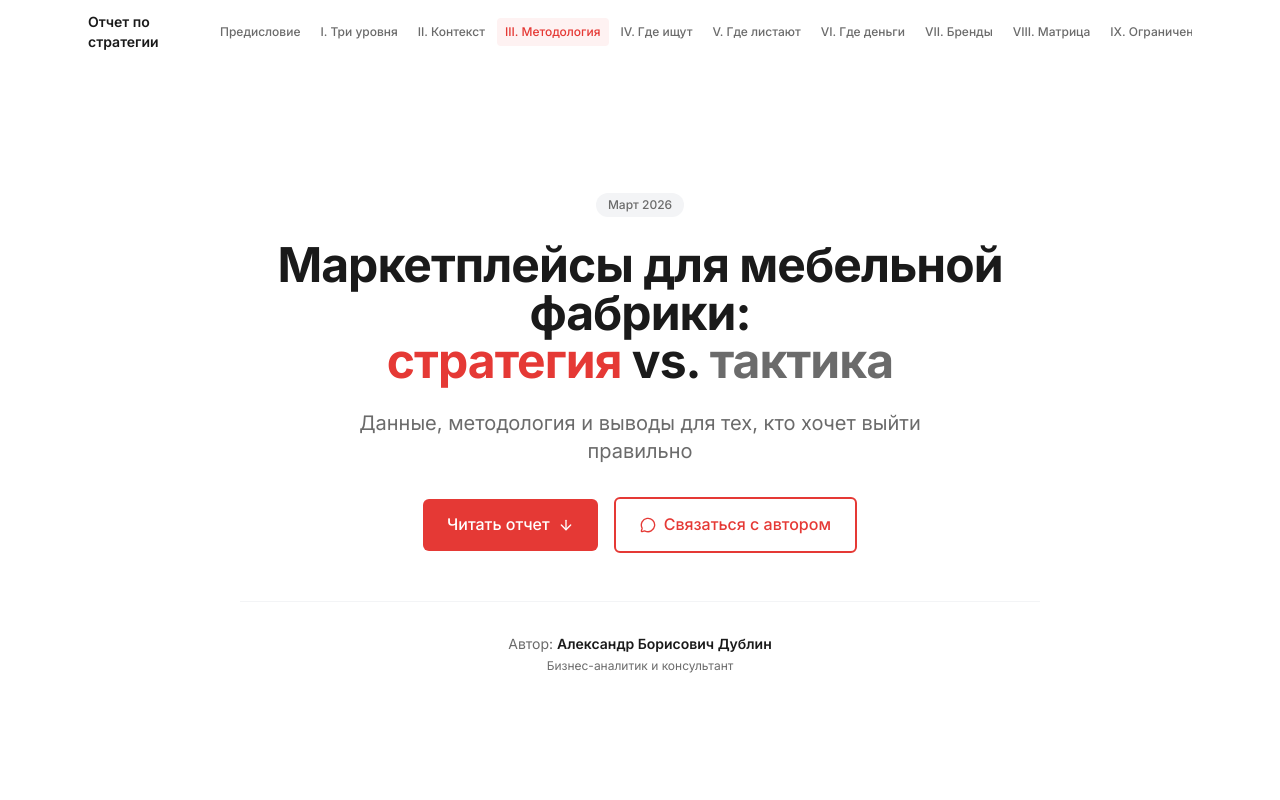
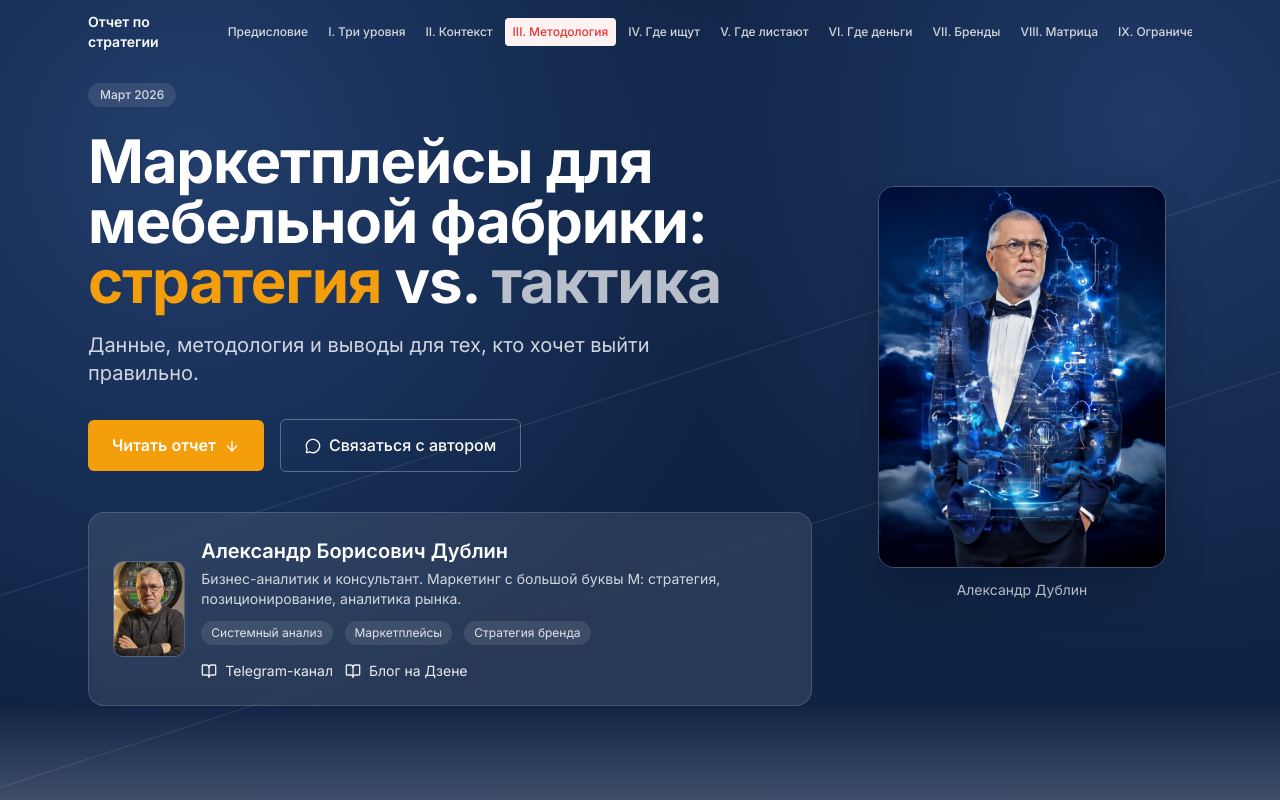
Before and after one commit to abdublinn/kimi-agent-site-2, a React (Vite) app: page / in a window 1280 px wide. Shown: the top 800 px of the page. Built offline with nearby package versions, Linux system fonts and the light colour scheme.

Commit message:
Redesign hero with author block and photos

```diff
--- a/src/App.tsx
+++ b/src/App.tsx
@@ -4,7 +4,6 @@ import { Quote } from './sections/Quote';
 import { Section } from './components/Section';
 import { DataTable } from './components/DataTable';
 import { InteractiveInsights } from './components/InteractiveInsights';
-import { AboutAuthor } from './sections/AboutAuthor';
 import { Footer } from './sections/Footer';
 
 // Table column definitions
@@ -709,7 +708,6 @@ function App() {
         </Section>
 
         <InteractiveInsights />
-        <AboutAuthor />
       </main>
 
       <Footer />
--- a/src/components/Navigation.tsx
+++ b/src/components/Navigation.tsx
@@ -12,7 +12,6 @@ const navLinks = [
   { label: 'VII. Бренды', href: '#part7' },
   { label: 'VIII. Матрица', href: '#part8' },
   { label: 'IX. Ограничения', href: '#part9' },
-  { label: 'Обо мне', href: '#about-author' },
 ];
 
 export function Navigation() {
@@ -76,7 +75,9 @@ export function Navigation() {
                 e.preventDefault();
                 window.scrollTo({ top: 0, behavior: 'smooth' });
               }}
-              className="text-sm font-semibold text-[#1A1A1A] hover:text-[#E53935] transition-colors"
+              className={`text-sm font-semibold transition-colors ${
+                isScrolled ? 'text-[#1A1A1A] hover:text-[#E53935]' : 'text-white hover:text-white/80'
+              }`}
             >
               Отчет по стратегии
             </a>
@@ -91,7 +92,9 @@ export function Navigation() {
                   className={`px-2 py-1.5 text-xs font-medium rounded transition-colors whitespace-nowrap ${
                     activeSection === link.href.slice(1)
                       ? 'text-[#E53935] bg-red-50'
-                      : 'text-[#6B6B6B] hover:text-[#1A1A1A] hover:bg-gray-100'
+                      : isScrolled
+                      ? 'text-[#6B6B6B] hover:text-[#1A1A1A] hover:bg-gray-100'
+                      : 'text-white/80 hover:text-white hover:bg-white/10'
                   }`}
                 >
                   {link.label}
@@ -102,7 +105,9 @@ export function Navigation() {
             {/* Mobile Menu Button */}
             <button
               onClick={() => setIsMobileMenuOpen(!isMobileMenuOpen)}
-              className="xl:hidden p-2 text-[#1A1A1A] hover:text-[#E53935] transition-colors"
+              className={`xl:hidden p-2 transition-colors ${
+                isScrolled ? 'text-[#1A1A1A] hover:text-[#E53935]' : 'text-white hover:text-white/80'
+              }`}
               aria-label="Toggle menu"
             >
               {isMobileMenuOpen ? <X className="w-6 h-6" /> : <Menu className="w-6 h-6" />}
--- a/src/sections/Hero.tsx
+++ b/src/sections/Hero.tsx
@@ -1,5 +1,5 @@
 import { useEffect, useRef } from 'react';
-import { ArrowDown, MessageCircle } from 'lucide-react';
+import { ArrowDown, BookOpen, MessageCircle } from 'lucide-react';
 
 export function Hero() {
   const heroRef = useRef<HTMLDivElement>(null);
@@ -35,32 +35,35 @@ export function Hero() {
   };
 
   return (
-    <section
-      ref={heroRef}
-      className="min-h-screen flex items-center justify-center bg-white pt-16"
-    >
-      <div className="container-main text-center max-w-4xl">
+    <section ref={heroRef} className="relative min-h-screen pt-20 pb-14 overflow-hidden bg-[#0F2344]">
+      <div className="absolute inset-0 bg-[radial-gradient(circle_at_15%_20%,rgba(70,110,180,.35),transparent_45%),radial-gradient(circle_at_90%_15%,rgba(80,120,200,.25),transparent_40%)]" />
+      <div className="absolute -left-32 top-1/2 h-px w-[160%] -translate-y-24 rotate-[-18deg] bg-white/10" />
+      <div className="absolute -left-32 top-1/2 h-px w-[160%] translate-y-24 rotate-[-18deg] bg-white/10" />
+      <div className="absolute inset-x-0 bottom-0 h-24 bg-gradient-to-t from-white/20 to-transparent" />
+
+      <div className="container-main relative z-10">
+        <div className="grid lg:grid-cols-[1fr_340px] gap-10 items-center max-w-6xl mx-auto">
+          <div>
             <div className="animate-item">
-          <span className="inline-block px-3 py-1 text-xs font-medium text-[#6B6B6B] bg-gray-100 rounded-full mb-6">
+              <span className="inline-block px-3 py-1 text-xs font-medium text-white/80 bg-white/10 rounded-full mb-6">
                 Март 2026
               </span>
             </div>
 
-        <h1 className="animate-item text-3xl sm:text-4xl lg:text-5xl font-bold text-[#1A1A1A] leading-tight mb-6">
+            <h1 className="animate-item text-4xl sm:text-5xl lg:text-6xl font-bold text-white leading-tight mb-5">
               Маркетплейсы для мебельной фабрики:
               <br />
-          <span className="text-[#E53935]">стратегия</span> vs.{' '}
-          <span className="text-[#6B6B6B]">тактика</span>
+              <span className="text-[#F59E0B]">стратегия</span> vs. <span className="text-white/70">тактика</span>
             </h1>
 
-        <p className="animate-item text-lg sm:text-xl text-[#6B6B6B] mb-8 max-w-2xl mx-auto">
-          Данные, методология и выводы для тех, кто хочет выйти правильно
+            <p className="animate-item text-lg sm:text-xl text-white/80 mb-8 max-w-2xl">
+              Данные, методология и выводы для тех, кто хочет выйти правильно.
             </p>
 
-        <div className="animate-item flex flex-col sm:flex-row items-center justify-center gap-4 mb-12">
+            <div className="animate-item flex flex-wrap items-center gap-4 mb-10">
               <button
                 onClick={scrollToContent}
-            className="inline-flex items-center gap-2 px-6 py-3 bg-[#E53935] text-white font-medium rounded-lg hover:bg-red-600 transition-all hover:scale-[1.02] active:scale-[0.98]"
+                className="inline-flex items-center gap-2 px-6 py-3 bg-[#F59E0B] text-white font-semibold rounded-lg hover:bg-amber-500 transition-all hover:scale-[1.02] active:scale-[0.98]"
               >
                 Читать отчет
                 <ArrowDown className="w-4 h-4" />
@@ -69,23 +72,65 @@ export function Hero() {
                 href="https://t.me/AleksandrBorisovich73"
                 target="_blank"
                 rel="noopener noreferrer"
-            className="inline-flex items-center gap-2 px-6 py-3 border-2 border-[#E53935] text-[#E53935] font-medium rounded-lg hover:bg-red-50 transition-all hover:scale-[1.02] active:scale-[0.98]"
+                className="inline-flex items-center gap-2 px-6 py-3 border border-white/30 text-white font-medium rounded-lg hover:bg-white/10 transition-all"
               >
                 <MessageCircle className="w-4 h-4" />
                 Связаться с автором
               </a>
             </div>
 
-        <div className="animate-item pt-8 border-t border-gray-100">
-          <p className="text-sm text-[#6B6B6B]">
-            Автор:{' '}
-            <span className="font-semibold text-[#1A1A1A]">
-              Александр Борисович Дублин
-            </span>
+            <div id="about-author" className="animate-item bg-white/10 border border-white/15 backdrop-blur-sm rounded-2xl p-5 lg:p-6">
+              <div className="flex flex-col sm:flex-row gap-4 sm:items-center">
+                <img
+                  src="/images/author-photo.png"
+                  alt="Александр Борисович Дублин"
+                  className="w-24 h-24 rounded-xl object-cover border border-white/20"
+                />
+                <div>
+                  <p className="text-white text-xl font-semibold">Александр Борисович Дублин</p>
+                  <p className="text-white/80 text-sm mt-1">
+                    Бизнес-аналитик и консультант. Маркетинг с большой буквы М: стратегия, позиционирование, аналитика рынка.
                   </p>
-          <p className="text-xs text-[#6B6B6B] mt-1">
-            Бизнес-аналитик и консультант
-          </p>
+                  <div className="flex flex-wrap gap-3 mt-3 text-xs">
+                    <span className="px-2.5 py-1 rounded-full bg-white/10 text-white/85">Системный анализ</span>
+                    <span className="px-2.5 py-1 rounded-full bg-white/10 text-white/85">Маркетплейсы</span>
+                    <span className="px-2.5 py-1 rounded-full bg-white/10 text-white/85">Стратегия бренда</span>
+                  </div>
+                  <div className="flex flex-wrap gap-3 mt-4">
+                    <a
+                      href="https://t.me/ab_dublin"
+                      target="_blank"
+                      rel="noopener noreferrer"
+                      className="inline-flex items-center gap-2 text-white/90 hover:text-white text-sm"
+                    >
+                      <BookOpen className="w-4 h-4" />
+                      Telegram-канал
+                    </a>
+                    <a
+                      href="https://dzen.ru/dbs_dubas"
+                      target="_blank"
+                      rel="noopener noreferrer"
+                      className="inline-flex items-center gap-2 text-white/90 hover:text-white text-sm"
+                    >
+                      <BookOpen className="w-4 h-4" />
+                      Блог на Дзене
+                    </a>
+                  </div>
+                </div>
+              </div>
+            </div>
+          </div>
+
+          <div className="animate-item hidden lg:block">
+            <div className="w-64 xl:w-72 mx-auto rounded-2xl overflow-hidden border border-white/20 shadow-2xl">
+              <img
+                src="/images/author-hero.png"
+                alt="Александр Борисович Дублин"
+                className="w-full h-[380px] object-cover"
+              />
+            </div>
+            <p className="text-center text-white/70 mt-3 text-sm">Александр Дублин</p>
+          </div>
         </div>
       </div>
     </section>
```
Also changed, not shown: public/images/author-hero.png (added), public/images/author-photo.png (added). Lines whose indentation alone changed are shown as unchanged.
